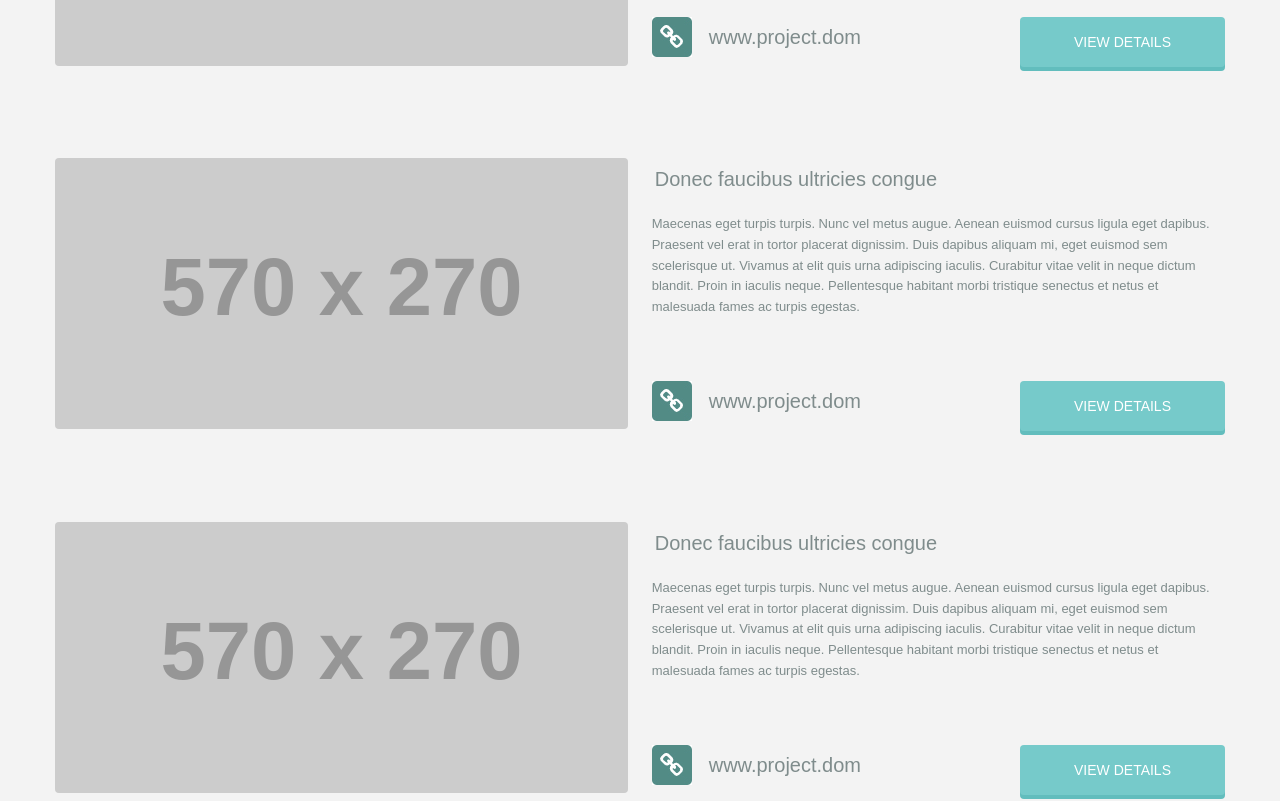
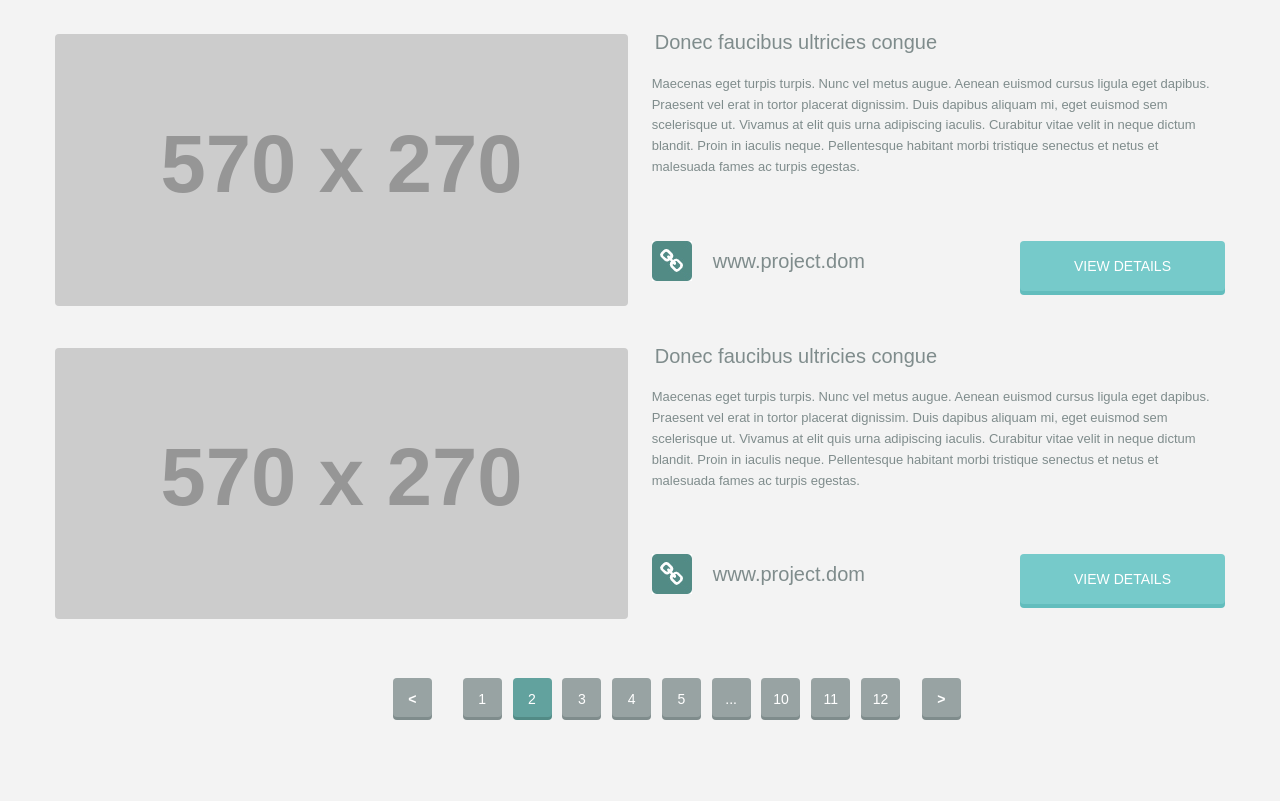
Before and after one commit to photocat/Final-Task, a plain HTML site: page index.html in a window 1280 px wide. Shown: the part 700-1501 px from the top of the page. Drawn offline with Linux system fonts and the light colour scheme; placeholder pictures from the web are drawn by us.

Commit message:
Some work with Pixel Perfect
Added a little Pixel Perfect. Not so perfect as can be...

```diff
--- a/css/main.css
+++ b/css/main.css
@@ -29,12 +29,12 @@ body {
     max-width: 117rem;
     margin: auto;
     padding: 0;
-
 }
 
-@media (min-width: 640px){
+@media (min-width: 640px) {
     .header-menu {
         text-align: left;
+        height: 7rem;
     }
 }
 
@@ -47,7 +47,7 @@ body {
     background: #98a3a3;
     font-size: 1.4rem;
     text-decoration: none;
-    padding: 0.9rem 1.1rem;
+    padding: 0.8rem 1.1rem;
     color: #fff;
     display: block;
     box-shadow: 0 0.3rem 0 #7f8c8c;
@@ -72,14 +72,14 @@ body {
 [class^="article-cont-"] {
     max-width: 117rem;
     margin: auto;
-    padding: 3.7rem 1.5rem 0 1.5rem ;
+    padding: 3.7rem 1.5rem 0 1.5rem;
 }
 
 @media (min-width: 640px) {
     [class^="article-cont-"] {
         max-width: 117rem;
         margin: auto;
-    padding-bottom: 3.7rem;
+        padding-bottom: 0.3rem;
     }
 }
 
@@ -87,33 +87,37 @@ body {
     width: 100%;
 }
 
-@media (min-width: 640px){
+@media (min-width: 640px) {
     .article-img {
         float: left;
         width: 49%;
         border-radius: 0.4rem;
+        margin-top: 0;
     }
 }
 
 .arcticle-description {
     width: 100%;
     margin-bottom: 3rem;
+    margin-top: 3rem;
 }
 
-@media (min-width: 640px){
+@media (min-width: 640px) {
     .arcticle-description {
         float: right;
         width: 49%;
+        margin-top: 0;
     }
 }
 
 .arcticle-headline {
     font-size: 2rem;
     color: #7f8c8c;
-    margin-bottom: 2.6rem;
+    margin-bottom: 2.3rem;
     font-weight: normal;
     padding-left: 0.3rem;
     line-height: 0.83;
+    margin-top: 0;
 }
 
 .arcticle-text {
@@ -135,9 +139,10 @@ body {
     color: #7f8c8c;
 }
 
-@media (min-width: 640px){
+@media (min-width: 640px) {
     .article-link {
         float: left;
+        font-weight: normal;
     }
 }
 
@@ -153,7 +158,7 @@ body {
     background: url(../img/link_img.jpg);
     background-size: cover;
     transform: translateY(1.3rem);
-    margin-right: 1.7rem;
+    margin-right: 2.1rem;
 }
 
 .article-link:hover:before {
@@ -185,7 +190,7 @@ body {
     text-align: center;
 }
 
-@media (min-width: 640px){
+@media (min-width: 640px) {
     .article-details-button {
         float: right;
         margin-bottom: 0;
@@ -198,22 +203,26 @@ body {
     cursor: pointer;
 }
 
-.footer-menu li, .footer-menu-mobile li {
+.footer-menu li,
+.footer-menu-mobile li {
     list-style: none;
     display: inline-block;
 }
 
-.footer-menu, .footer-menu-mobile {
-    display: block;
+.footer-menu {
+    display: none;
     max-width: 117rem;
     margin: auto;
     padding: 0;
-    text-align: center;
+    margin-left: 30.7%;
     list-style: none;
 }
 
 .footer-menu-mobile {
     margin-bottom: 3rem;
+    text-align: center;
+    margin-left: 0;
+    padding: 0;
 }
 
 .footer-button {
@@ -231,10 +240,10 @@ body {
     box-shadow: 0 0.3rem 0 #7f8c8c;
     border-radius: 0.4rem;
     line-height: 3;
-        margin: 0 1rem 0 1rem;
+    margin: 2rem 1rem 0 1rem;
 }
 
-@media (min-width: 640px){
+@media (min-width: 640px) {
     .footer-button {
         display: block;
         background: #98a3a3;
@@ -245,10 +254,13 @@ body {
         color: #fff;
         box-shadow: 0 0.3rem 0 #7f8c8c;
         border-radius: 0.4rem;
-        margin: 4.2rem 2rem 3.7rem 0;
+        margin: 5.4rem 0.8rem 3.7rem 0;
         text-align: center;
         line-height: 3;
         list-style: none;
+    }
+    .footer-menu {
+        display: block;
     }
     .footer-button-mobile {
         display: none;
@@ -276,6 +288,6 @@ body {
 }
 
 .footer-menu li:last-child {
-    margin-left: 2rem;
+    margin-left: 1.1rem;
     font-weight: 900;
 }
```
Lines whose indentation alone changed are shown as unchanged.
